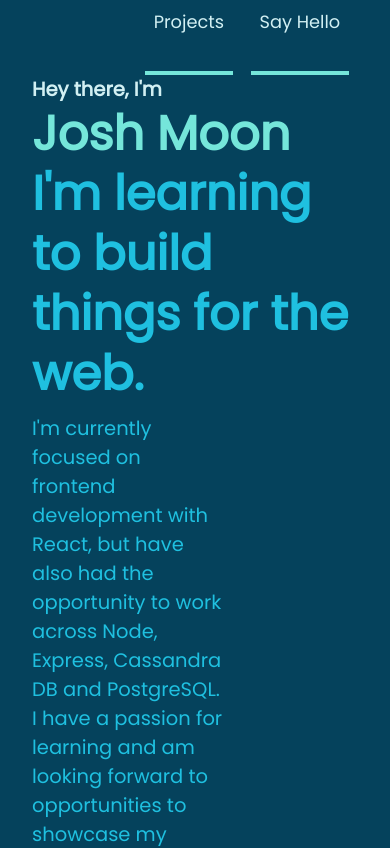
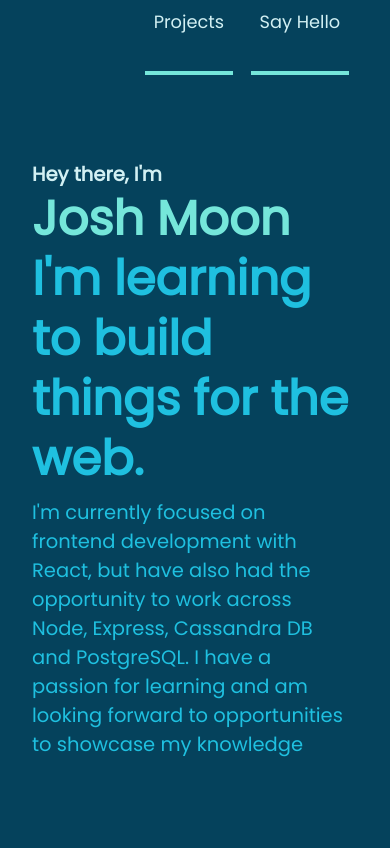
Before and after one commit to Josh1510/portfolio, a React (Create React App) app: page / in a window 390 px wide. Shown: the top 848 px of the page. Built offline with nearby package versions, Linux system fonts and the light colour scheme.

Commit message:
mobile styles

```diff
--- a/src/components/about/About.css
+++ b/src/components/about/About.css
@@ -40,3 +40,9 @@
   margin-block-end: 0;
   color: var(--blue-grotto);
 }
+
+@media only screen and (max-width: 400px) {
+  .portfolio__about > p {
+    width: 80vw;
+  }
+}
```
